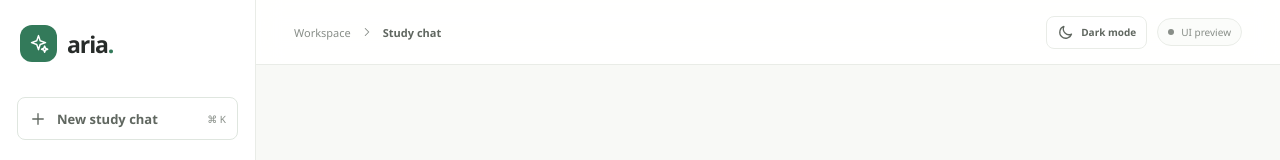
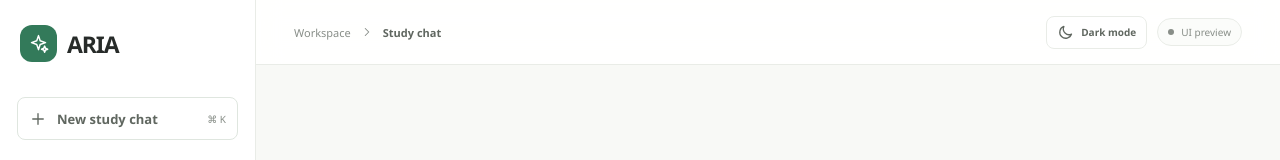
Before and after one commit to amanthakur3806-afk/ARIA, a React (Vite) app in the folder Agent/frontend/: page / in a window 1280 px wide. Shown: the top 160 px of the page. Built offline with nearby package versions, Linux system fonts and the light colour scheme.

Commit message:
Show brand name as ARIA without trailing dot

```diff
--- a/Agent/frontend/src/components/layout/Brand.jsx
+++ b/Agent/frontend/src/components/layout/Brand.jsx
@@ -7,7 +7,7 @@ export function Brand() {
       <span className="brand__mark">
         <Icon name="sparkle" size={21} strokeWidth={1.7} />
       </span>
-      <span className="brand__name">aria<span>.</span></span>
+      <span className="brand__name">ARIA<span></span></span>
     </div>
   )
 }
```
